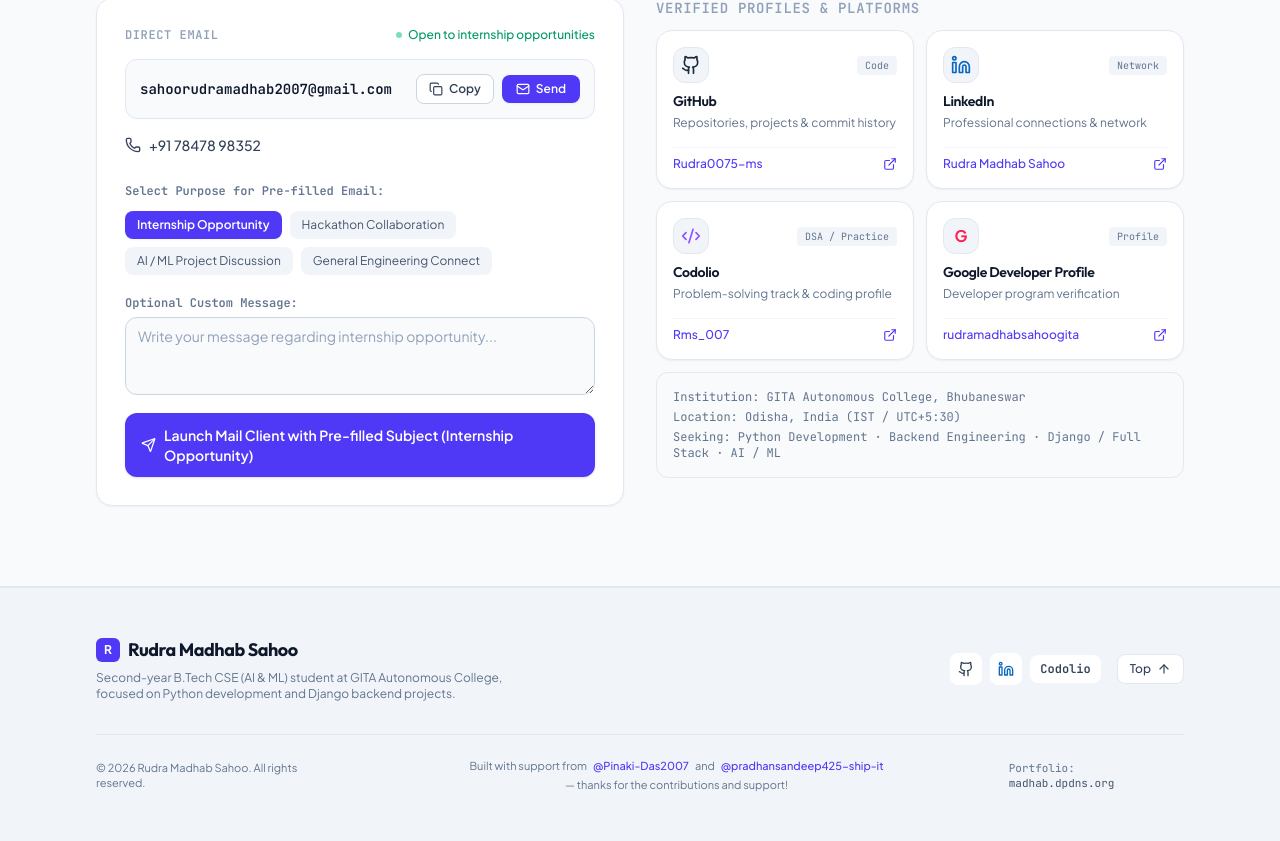
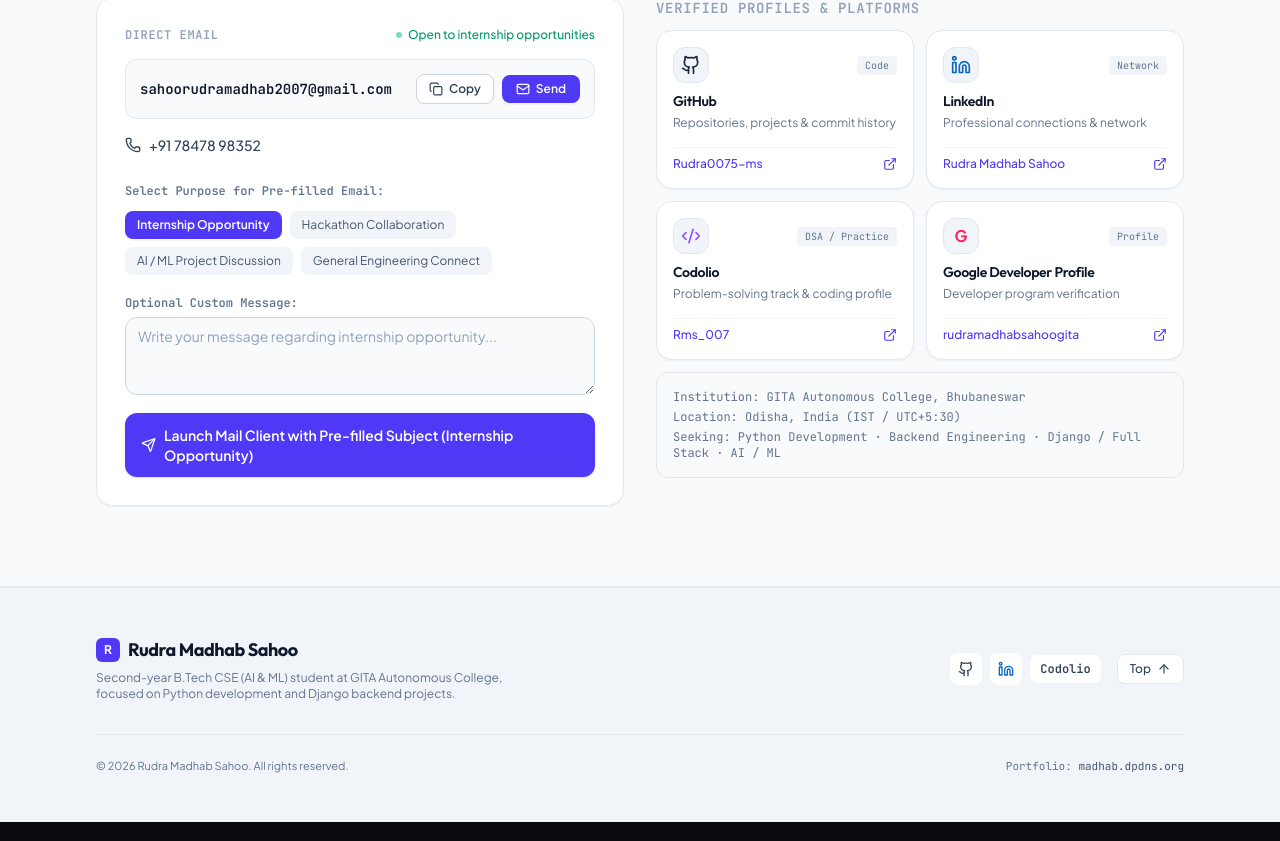
Before and after one commit to Rudra0075-ms/portfolio, a React (Vite) app in the folder rudra-madhab-sahoo---portfolio/: page / in a window 1280 px wide. Shown: the part 9219-10060 px from the top of the page. Built offline with nearby package versions, Linux system fonts and the light colour scheme.

Commit message:
Remove contributor credits from portfolio footer

```diff
--- a/rudra-madhab-sahoo---portfolio/src/components/Footer.tsx
+++ b/rudra-madhab-sahoo---portfolio/src/components/Footer.tsx
@@ -74,29 +74,6 @@ export const Footer: React.FC = () => {
             © {new Date().getFullYear()} Rudra Madhab Sahoo. All rights reserved.
           </div>
 
-          {/* Contributor credits */}
-          <div className="flex flex-wrap items-center justify-center gap-x-1.5 gap-y-1 text-center">
-            <span>Built with support from</span>
-            <a
-              href="https://github.com/Pinaki-Das2007"
-              target="_blank"
-              rel="noopener noreferrer"
-              className="text-indigo-600 dark:text-indigo-400 hover:underline font-medium"
-            >
-              @Pinaki-Das2007
-            </a>
-            <span>and</span>
-            <a
-              href="https://github.com/pradhansandeep425-ship-it"
-              target="_blank"
-              rel="noopener noreferrer"
-              className="text-indigo-600 dark:text-indigo-400 hover:underline font-medium"
-            >
-              @pradhansandeep425-ship-it
-            </a>
-            <span>— thanks for the contributions and support!</span>
-          </div>
-
           <div className="font-mono">
             Portfolio: <span className="text-slate-600 dark:text-slate-400">madhab.dpdns.org</span>
           </div>
```
